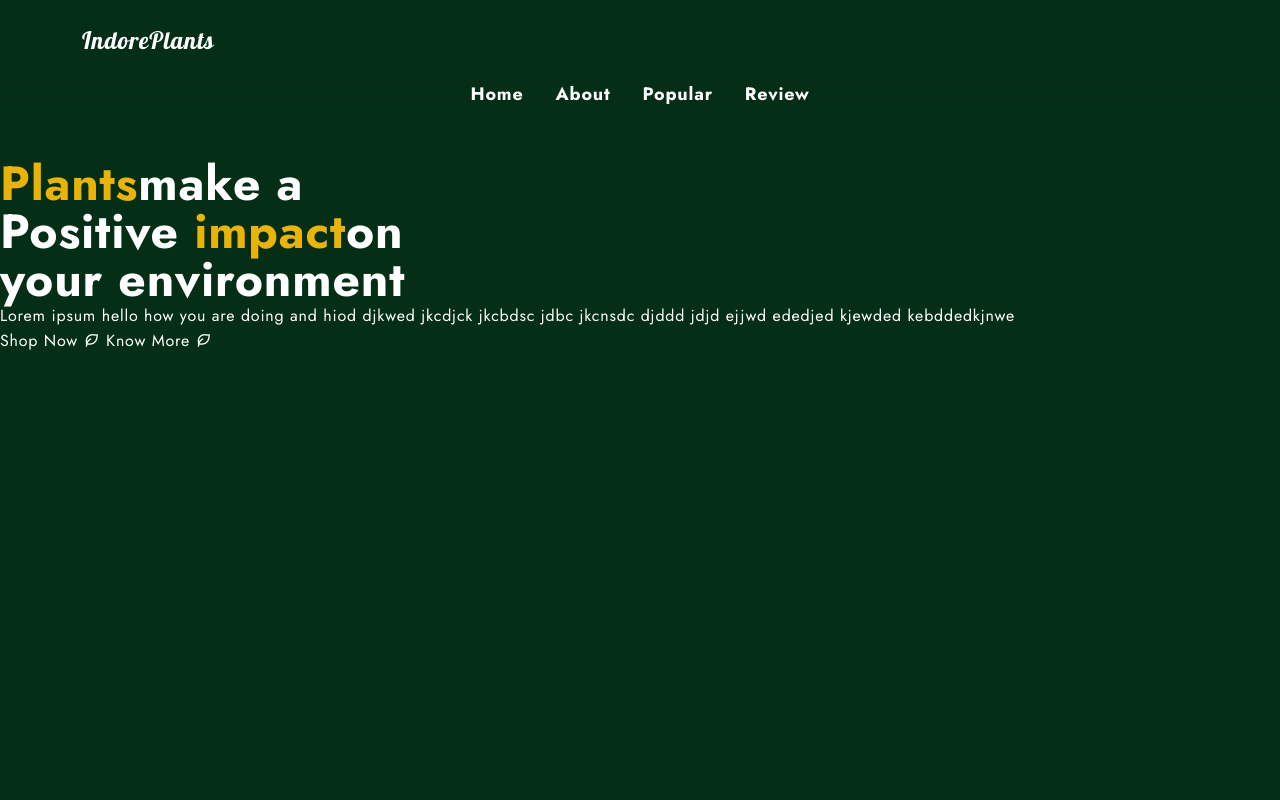
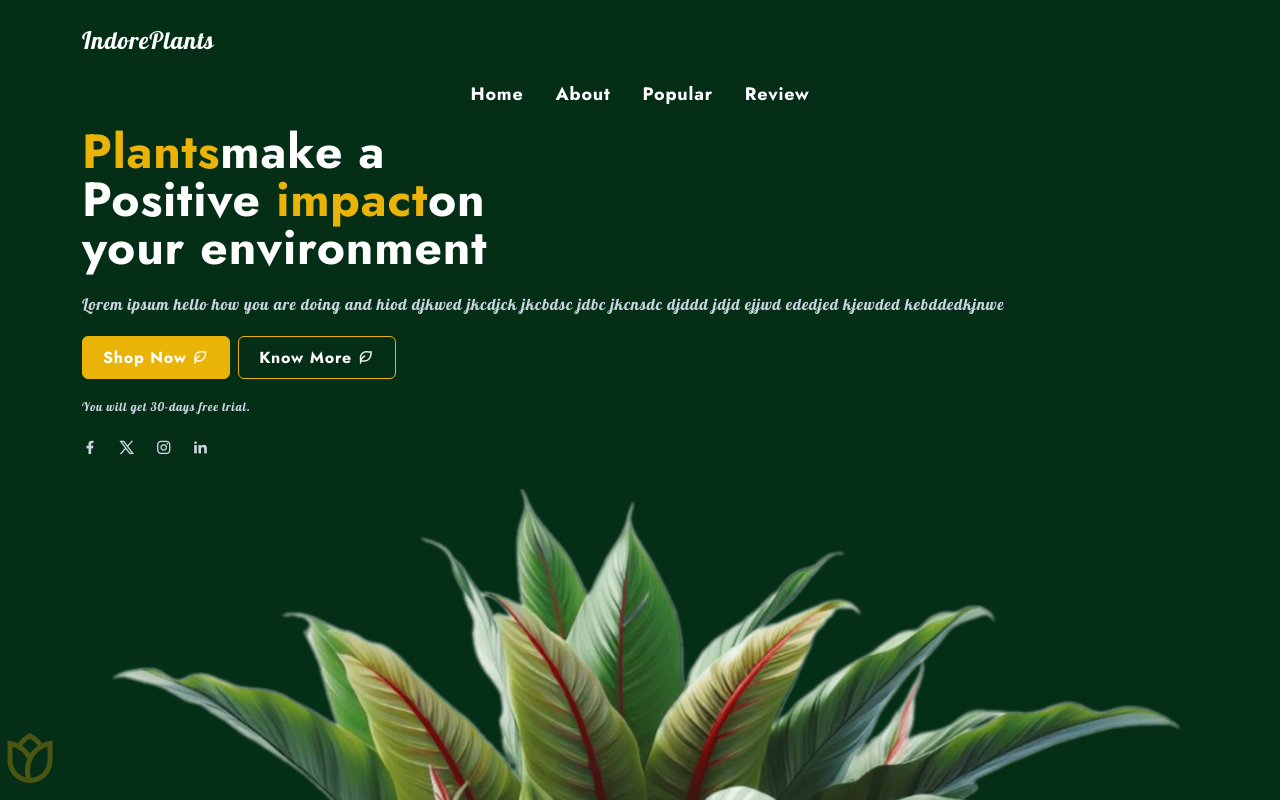
Before and after one commit to itsdlhqcp/MediaTalk, a website: page index.html in a window 1280 px wide. Shown: the top 800 px of the page. Drawn offline with nearby package versions, Linux system fonts and the light colour scheme.

Commit message:
added text two

```diff
--- a/index.html
+++ b/index.html
@@ -49,10 +49,13 @@
 
     <main>
          <!--~~~~~~~~~~~~~~~ Home ~~~~~~~~~~~~~~~-->
-        <section id="home"></section>
-          <div>
-            <div>
-                <div>
+        <section id="home">
+            <br>
+            <br>
+          <div class="container">
+            <div class="flex flex-col items-center gap-5">
+                <!-- content -->
+                <div class="w-full space-y-5">
                     <h1>
                         <span class="text-yellow-500">Plants</span>make a
                         <br>
@@ -61,26 +64,58 @@
                         your environment
                     </h1>
 
-                    <p>
+                    <p class="text-slate-300 font-Lobster">
                       Lorem ipsum hello how you are doing and
                       hiod djkwed  jkcdjck jkcbdsc jdbc  jkcnsdc
                       djddd  jdjd ejjwd ededjed kjewded  kebddedkjnwe
                     </p>
 
-                    <div>
-                      <button>
+                    <div class="flex flex-col gap-2 sm:flex-row">
+                      <button class="btn">
                           <span>Shop Now</span>
                           <i class="ri-leaf-line"></i>
                       </button>
 
-                      <button>
+                      <button class="btn btn_outline">
                          <span>Know More</span>
                          <i class="ri-leaf-line"></i>
                       </button>
                     </div>
+
+                    <p class="text-xs font-Lobster text-slate-300">
+                         You will get 30-days free trial.
+                    </p>
+
+                    <div class="flex items-center gap-5 text-lg">
+                        <i class="ri-facebook-fill text-slate-300 hover:text-yellow-500 duration-300 cursor-pointer text-base"></i>
+                        <i class="ri-twitter-x-line text-slate-300 hover:text-yellow-500 duration-300 cursor-pointer text-base"></i>
+                        <i class="ri-instagram-line text-slate-300 hover:text-yellow-500 duration-300 cursor-pointer text-base"></i>
+                        <i class="ri-linkedin-fill text-slate-300 hover:text-yellow-500 duration-300 cursor-pointer text-base"></i>
+                    </div>
+
+
+                </div>
+
+                <div>
+                    <img src="assets/img/home.png" alt="home_image"/>
+
+                    <!--leaf-->
+                    <div class="absolute  right-0 opacity-30">
+                        <i class="ri-leaf-line text-6xl text-yellow-500"></i>
+                    </div>
+                      <!--flower-->
+                    <div class="absolute bottom-3 left-0 opacity-30">
+                        <i class="ri-flower-line text-6xl text-yellow-500"></i>
+                    </div>
+                      <!--plant-->
+                    <div class="absolute top-23 left-5 opacity-30">
+                        <i class="ri-plant-line text-6xl text-yellow-500"></i>
+                    </div>
+
                 </div>
             </div>
           </div>
+        </section>
          <!--~~~~~~~~~~~~~~~ About us ~~~~~~~~~~~~~~~-->
         <section id="about"></section>
          <!--~~~~~~~~~~~~~~~ Popular ~~~~~~~~~~~~~~~-->
--- a/input.css
+++ b/input.css
@@ -46,3 +46,23 @@ button, a, input, nav-link {
   input, textarea {
     caret-color: transparent; /* Hides the blinking cursor */
   }
+
+  .btn {
+     @apply border border-yellow-500 bg-yellow-500 rounded-md px-5 py-2 duration-300;
+  }
+
+  .btn span {
+    @apply font-bold;
+  }
+
+  .btn:hover {
+    @apply opacity-90;
+  }
+
+  .btn_outline {
+    @apply bg-transparent;
+  }
+
+  .btn_outline:hover {
+    @apply bg-yellow-500;
+  }
```
Also changed, not shown: output.css.
